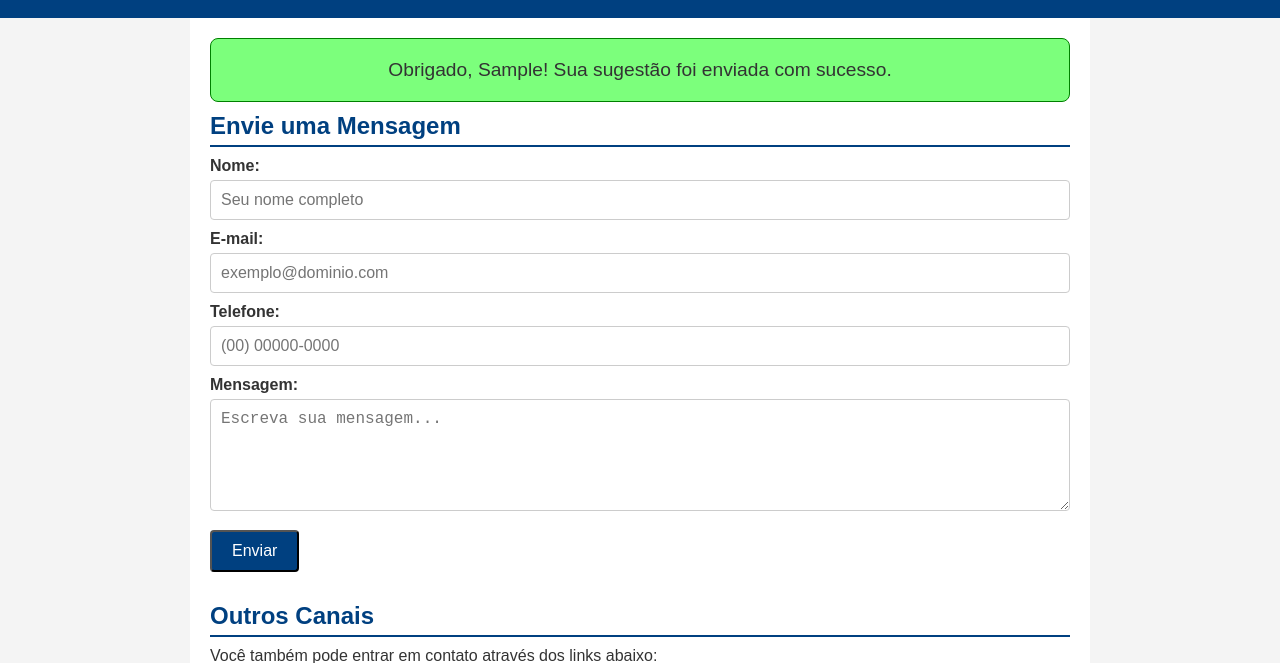
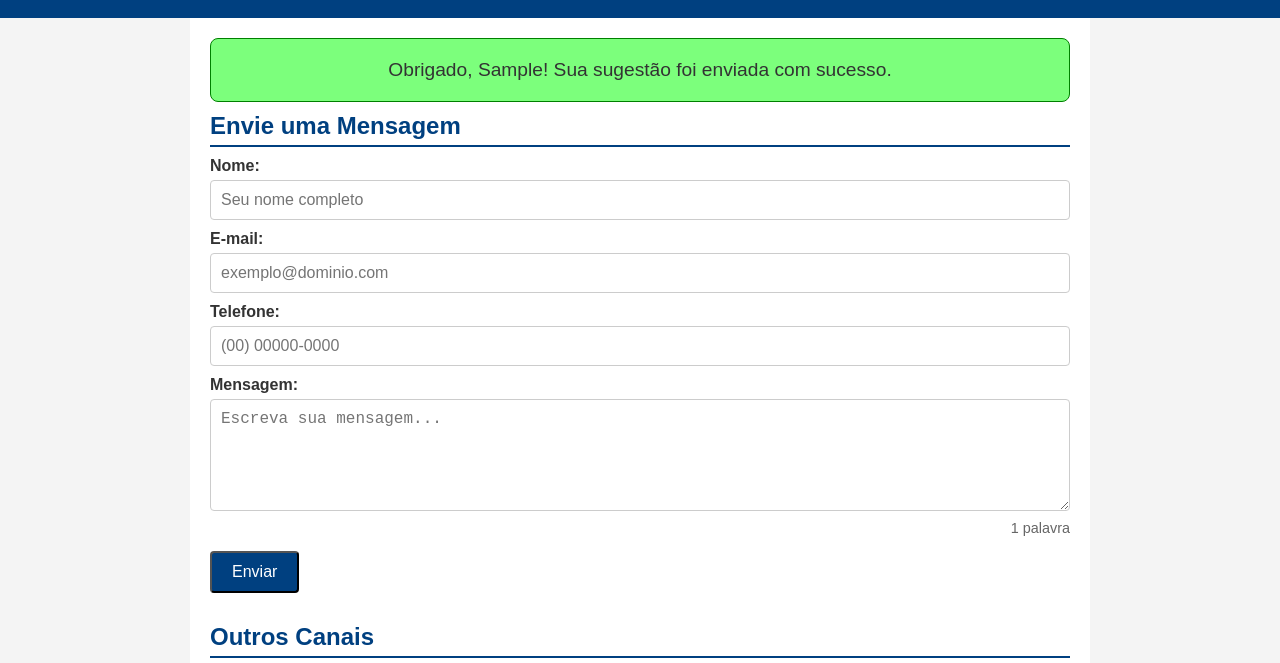
Before and after one commit to andreflederico/portifolio, a plain HTML site: page contato.html in a window 1280 px wide. Both pictures are taken after typing "Sample", "name@example.com", "5551234", "Sample" into the empty fields and a click on the button "Enviar". Shown: the part 87-750 px from the top of the page. Drawn offline with Linux system fonts and the light colour scheme.

Commit message:
Add files via upload

```diff
--- a/contato.html
+++ b/contato.html
@@ -31,6 +31,7 @@
 <br>
         <label for="mensagem">Mensagem:</label>
         <textarea id="mensagem" name="mensagem" rows="5" placeholder="Escreva sua mensagem..." required></textarea>
+        <div id="contador">0 palavras</div>
 
         <button type="submit">Enviar</button>
       </form>
--- a/css/style.css
+++ b/css/style.css
@@ -146,6 +146,13 @@ main{
     transition: opacity 0.5s ease-in-out;
 }
 
+ #contador {
+    text-align: right;
+    font-size: 0.9rem;
+    color: #666;
+    margin-top: 5px;
+}
+
 #mensagem-confirmacao.visivel {
     opacity: 1;
     border: 1px solid green;
--- a/js/script-contato.js
+++ b/js/script-contato.js
@@ -19,3 +19,17 @@ form.addEventListener("submit", function(event) {
         mensagemDiv.textContent = '';
     }, 4000);
 });
+
+document.addEventListener("DOMContentLoaded", () => {
+    const textarea = document.getElementById("mensagem");
+    const contador = document.getElementById("contador");
+
+    textarea.addEventListener("input", () => {
+    // Remove espaços extras e divide por espaços
+    const texto = textarea.value.trim();
+    const palavras = texto === "" ? 0 : texto.split(/\s+/).length;
+
+    // Atualiza o contador
+    contador.textContent = `${palavras} palavra${palavras !== 1 ? 's' : ''}`;
+    });
+});
```
Also changed, not shown: curso.html (line endings or trailing spaces).
